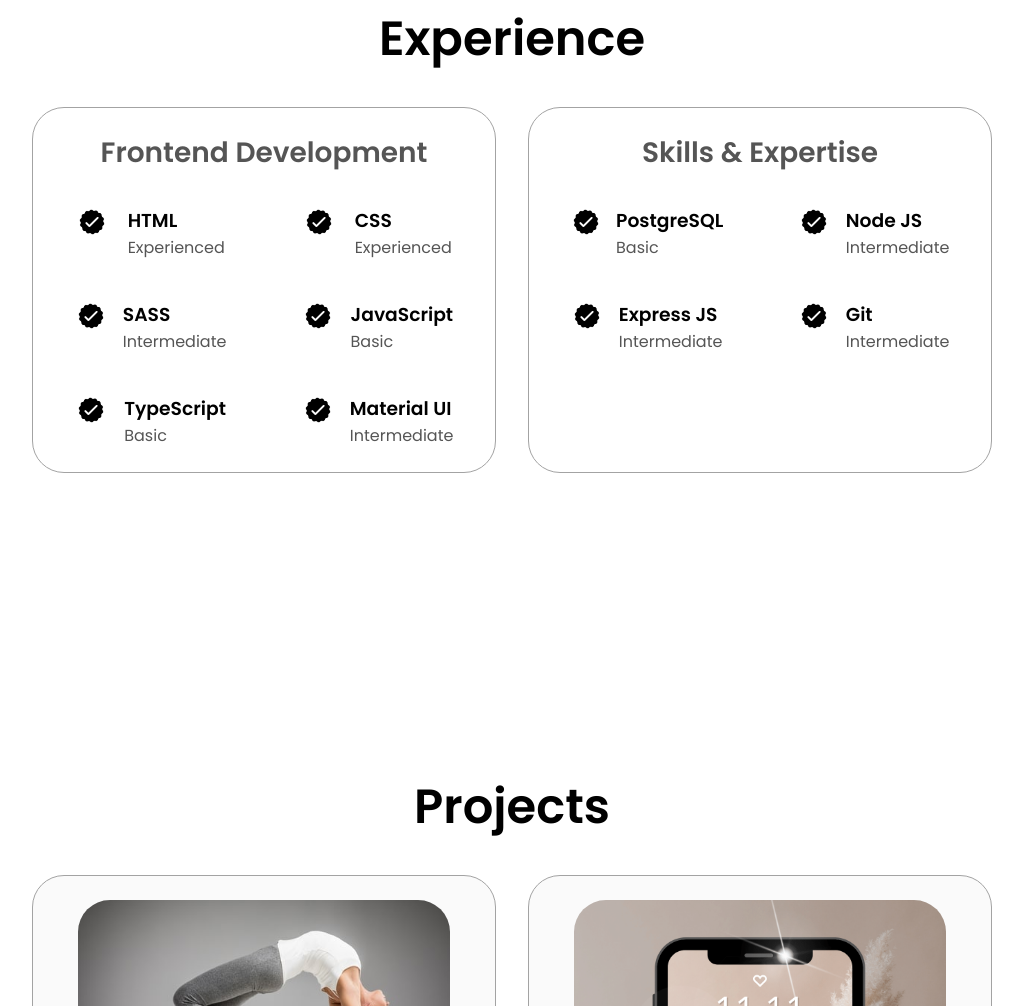
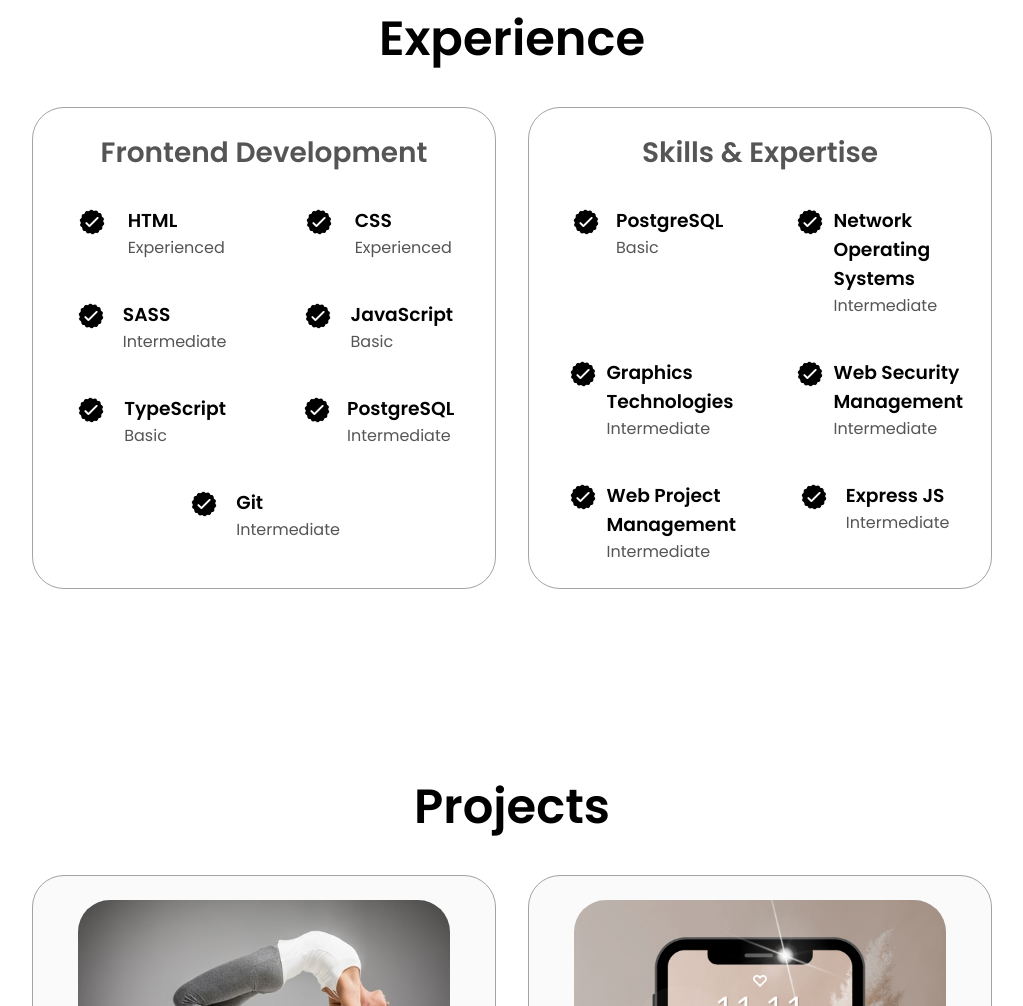
Before and after one commit to Lev00522/For-Yang, a plain HTML site: page Yang's Portfolio/Yang's Portfolio/index.html in a window 1280 px wide. Shown: the part 1693-2699 px from the top of the page, without its empty margins (128-1151 px from the left). Drawn offline with Linux system fonts and the light colour scheme.

Commit message:
Add files via upload

```diff
--- a/Yang's Portfolio/Yang's Portfolio/index.html
+++ b/Yang's Portfolio/Yang's Portfolio/index.html
@@ -144,10 +144,18 @@
             <article>
               <img src="./assets/checkmark.png" alt="Experience icon" class="icon" />
               <div>
-                <h3>Material UI</h3>
+                <h3>PostgreSQL</h3>
                 <p>Intermediate</p>
               </div>
             </article>
+            <article>
+              <img src="./assets/checkmark.png" alt="Experience icon" class="icon" />
+              <div>
+                <h3>Git</h3>
+                <p>Intermediate</p>
+              </div>
+            </article>
+
           </div>
         </div>
         <div class="details-container">
@@ -169,7 +177,29 @@
             <article>
               <img src="./assets/checkmark.png" alt="Experience icon" class="icon" />
               <div>
-                <h3>Node JS</h3>
+                <h3>Network Operating Systems</h3>
+                <p>Intermediate</p>
+              </div>
+            </article>
+            <article>
+              <img src="./assets/checkmark.png" alt="Experience icon" class="icon" />
+              <div>
+                <h3>Graphics Technologies</h3>
+                <p>Intermediate</p>
+              </div>
+            </article>
+
+            <article>
+              <img src="./assets/checkmark.png" alt="Experience icon" class="icon" />
+              <div>
+                <h3>Web Security Management</h3>
+                <p>Intermediate</p>
+              </div>
+            </article>
+            <article>
+              <img src="./assets/checkmark.png" alt="Experience icon" class="icon" />
+              <div>
+                <h3>Web Project Management</h3>
                 <p>Intermediate</p>
               </div>
             </article>
@@ -180,13 +210,7 @@
                 <p>Intermediate</p>
               </div>
             </article>
-            <article>
-              <img src="./assets/checkmark.png" alt="Experience icon" class="icon" />
-              <div>
-                <h3>Git</h3>
-                <p>Intermediate</p>
-              </div>
-            </article>
+
           </div>
         </div>
       </div>
```
